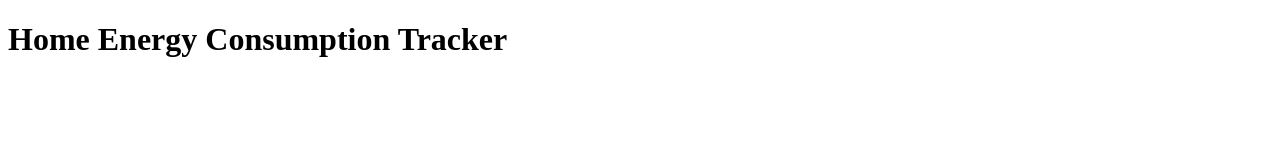
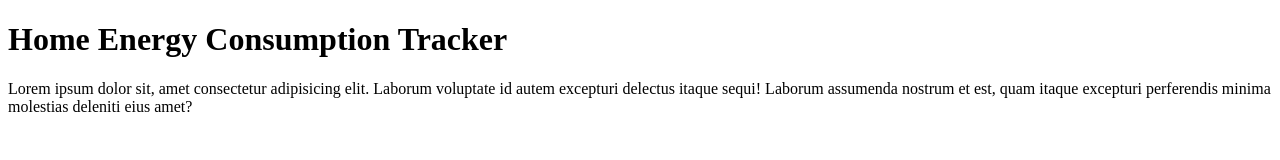
Before and after one commit to faiziiiiiiiii/HEC-Tracker, a plain HTML site: page index.html in a window 1280 px wide. Drawn offline with Linux system fonts and the light colour scheme.

Commit message:
first commit

```diff
--- a/index.html
+++ b/index.html
@@ -7,5 +7,6 @@
 </head>
 <body>
     <h1>Home Energy Consumption Tracker</h1>
+    <p1>Lorem ipsum dolor sit, amet consectetur adipisicing elit. Laborum voluptate id autem excepturi delectus itaque sequi! Laborum assumenda nostrum et est, quam itaque excepturi perferendis minima molestias deleniti eius amet?</p1>
 </body>
 </html>
```
